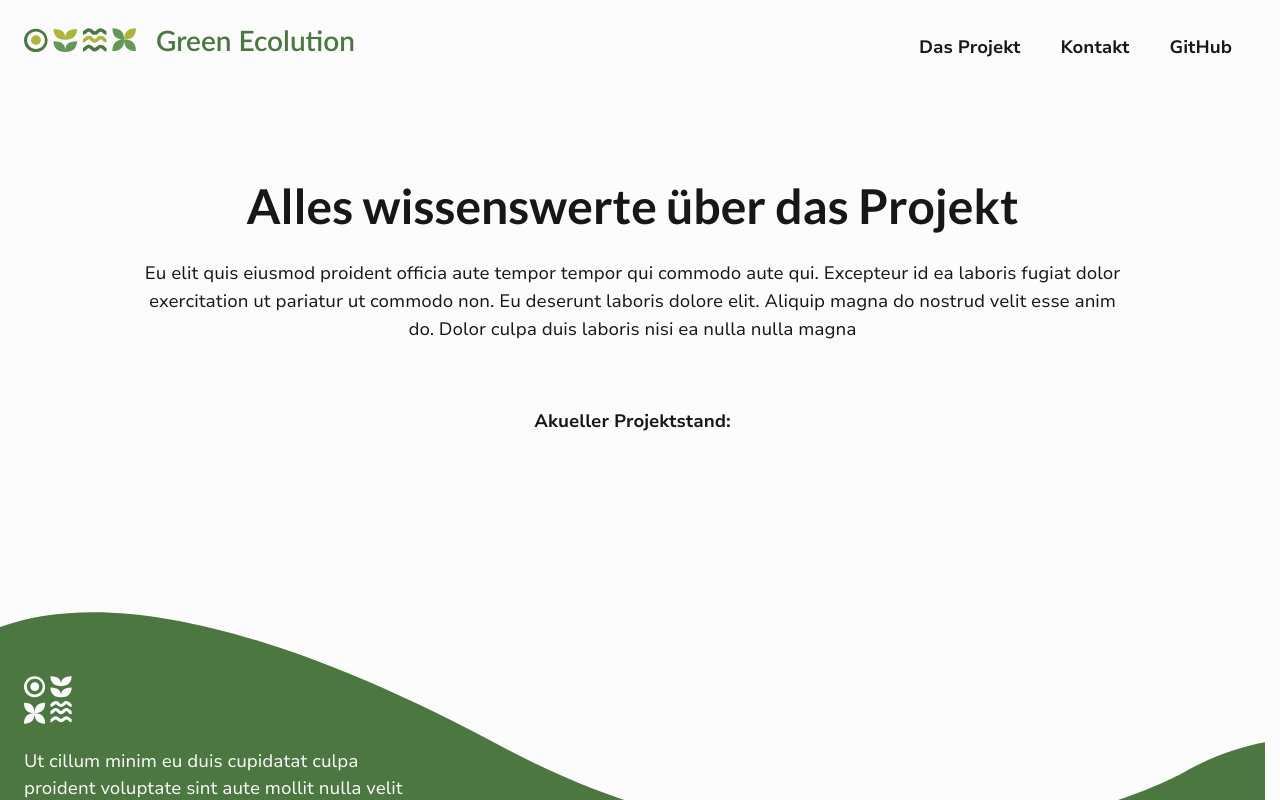
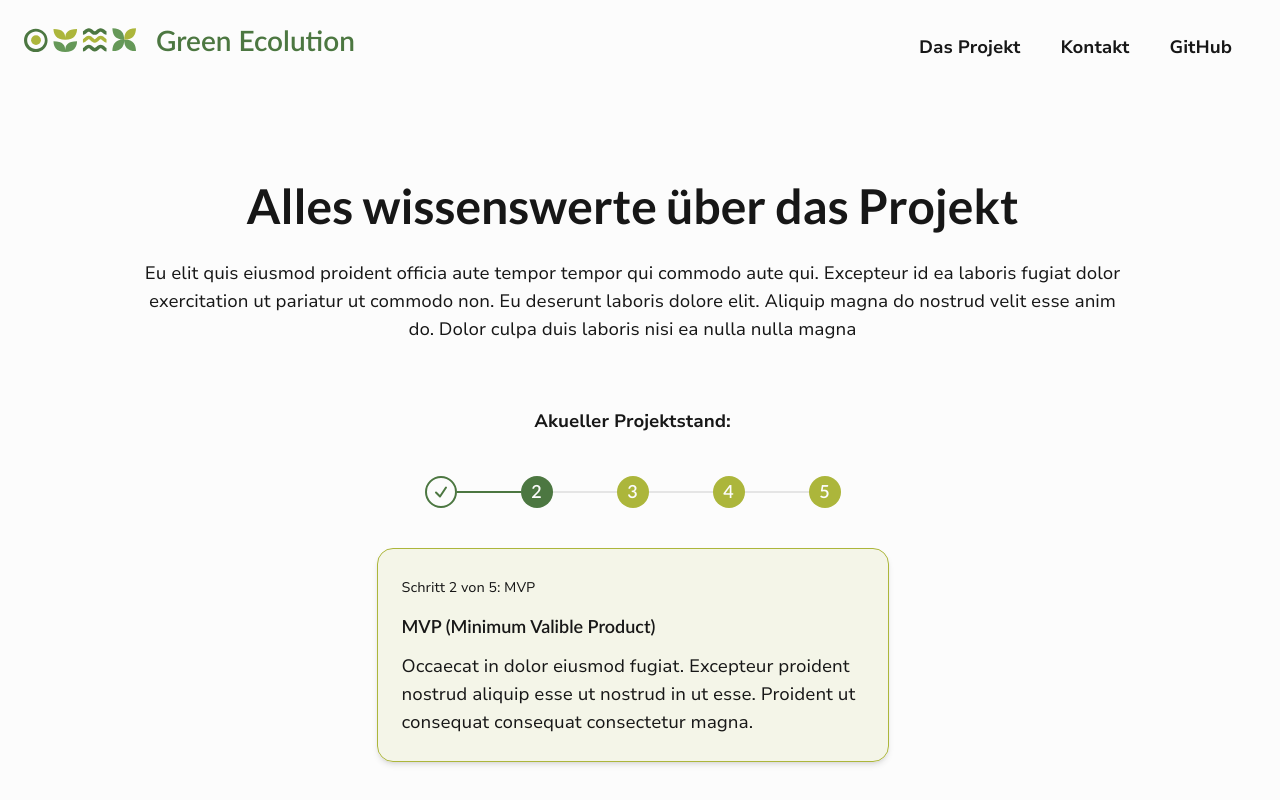
Before and after one commit to green-ecolution/project-website, a React (Vite) app: page /projekt in a window 1280 px wide. Shown: the top 800 px of the page. Built offline with nearby package versions, Linux system fonts and the light colour scheme.

Commit message:
feat: add hero

```diff
--- /dev/null
+++ b/src/data/processSteps.tsx
@@ -0,0 +1,32 @@
+export const steps = [
+    {
+        label: "Konzepterstellung",
+        shortName: "Konzept",
+        isCurrent: false,
+        description: "Occaecat in dolor eiusmod fugiat. Excepteur proident nostrud aliquip esse ut nostrud in ut esse. Proident ut consequat consequat consectetur magna."
+    },
+    {
+        label: "MVP (Minimum Valible Product)",
+        shortName: "MVP",
+        isCurrent: true,
+        description: "Occaecat in dolor eiusmod fugiat. Excepteur proident nostrud aliquip esse ut nostrud in ut esse. Proident ut consequat consequat consectetur magna."
+    },
+    {
+        label: "Projektvorstellung 01",
+        shortName: "Vorstellung 01",
+        isCurrent: false,
+        description: "Occaecat in dolor eiusmod fugiat. Excepteur proident nostrud aliquip esse ut nostrud in ut esse. Proident ut consequat consequat consectetur magna."
+    },
+    {
+        label: "Projektvorstellung 02",
+        shortName: "Vorstellung 02",
+        isCurrent: false,
+        description: "Occaecat in dolor eiusmod fugiat. Excepteur proident nostrud aliquip esse ut nostrud in ut esse. Proident ut consequat consequat consectetur magna."
+    },
+    {
+        label: "Finale Vorstellung",
+        shortName: "Finalisierung",
+        isCurrent: false,
+        description: "Occaecat in dolor eiusmod fugiat. Excepteur proident nostrud aliquip esse ut nostrud in ut esse. Proident ut consequat consequat consectetur magna."
+    },
+];
--- a/src/tsx/components/Hero.tsx
+++ b/src/tsx/components/Hero.tsx
@@ -1,4 +1,7 @@
 import React from 'react';
+import ProcessCard from './cards/ProcessCard';
+import { steps } from '../../data/processSteps';
+import StepCircle from './process/StepCircle';
 
 interface HeroProps {
     headline: string;
@@ -7,14 +10,50 @@ interface HeroProps {
 }
 
 const Hero: React.FC<HeroProps> = ({ headline, description, type }) => {
+    const activeStep = steps.findIndex(step => step.isCurrent);
+
+    const [visibleStep, setVisibleStep] = React.useState(activeStep);
+
+    function toggleVisibleStep(index: number) {
+        setVisibleStep(index);
+    }
 
     return (
-        <section className="my-28 lg:my-36 xl:my-44 px-4 mb-8 max-w-208 mx-auto md:px-6 lg:mb-14 lg:text-center xl:max-w-screen-lg">
-            <h1 className="font-lato font-bold text-4xl mb-4 lg:mb-6 lg:text-5xl xl:text-6xl">{headline}</h1>
-            <p>{description}</p>
+        <section className="my-28 lg:my-36 xl:my-44 px-4 mb-8 max-w-208 mx-auto md:px-6 lg:mb-14 xl:max-w-screen-lg">
+            <h1 className="font-lato font-bold text-4xl mb-4 lg:mb-6 lg:text-5xl lg:text-center xl:text-6xl">{headline}</h1>
+            <p className="lg:text-center">{description}</p>
 
-            <div className={`mt-16 ${type === 'project' ? 'block' : 'hidden'}`}>
-                <p className="font-bold">Akueller Projektstand:</p>
+            <div className={`mt-16 ${type === 'project' ? 'flex flex-col' : 'hidden'}`}>
+                <p className="font-bold text-center">Akueller Projektstand:</p>
+                <ul className="flex items-center justify-center gap-x-8 my-10 md:gap-x-12 lg:gap-x-16">
+                    {steps.map((step, index) => (
+                        <li key={index} className={`relative
+                            ${index === 0 ? '' : 'before:h-0.5 before:w-8 before:absolute before:right-full before:top-1/2 before:-translate-y-1/2 md:before:w-12 lg:before:w-16'}
+                            ${index < activeStep + 1 ? 'before:bg-green-dark-900' : 'before:bg-grey-100'}`}>
+                            <button
+                                aria-label={`Anzeige von Prozess-Schritt ${index}: ${step.shortName}`}
+                                onClick={() => toggleVisibleStep(index)}
+                            >
+                                <StepCircle index={index} activeStep={activeStep}/>
+                            </button>
+                        </li>
+                    ))}
+                </ul>
+
+                <ul className="flex items-center justify-center gap-x-6">
+                    {steps.map((step, index) => (
+                        <li key={index} className={`${visibleStep === index ? 'block' : 'hidden'}`}>
+                            <ProcessCard
+                                label={step.label}
+                                shortName={step.shortName}
+                                description={step.description}
+                                index={index}
+                                maxIndex={steps.length}
+                                isCurrent={index === activeStep}
+                                isCompleted={index < activeStep} />
+                        </li>
+                    ))}
+                </ul>
             </div>
         </section>
     );
--- a/src/tsx/components/cards/ProcessCard.tsx
+++ b/src/tsx/components/cards/ProcessCard.tsx
@@ -1,25 +1,26 @@
 import React from 'react';
 interface ProcessCardProps {
     label: string;
-    kicker: string;
+    shortName: string;
     index: number;
     maxIndex: number;
     description: string;
     isCurrent?: boolean;
     isCompleted?: boolean;
+    detailedShow?: boolean;
 }
 
-const ProcessCard: React.FC<ProcessCardProps> = ({ label, kicker, index, maxIndex, description, isCurrent = false, isCompleted = false }) => {
+const ProcessCard: React.FC<ProcessCardProps> = ({ label, shortName, index, maxIndex, description, isCurrent = false, isCompleted = false, detailedShow = false }) => {
     return (
         <article className={`h-full p-6 shadow-md rounded-2xl mx-4 border md:mx-6 lg:max-w-[32rem] lg:h-auto
             ${isCurrent && !isCompleted ? 'bg-green-light-900/10 border-green-light-900' : ''}
             ${isCompleted && !isCurrent ? 'border-green-dark-900 bg-white' : ''}
             ${!isCompleted && !isCurrent ? 'border-grey-100  bg-white' : ''}
-            ${index % 2 !== 0 ? 'xl:ml-auto' : ''}
+            ${index % 2 !== 0 && detailedShow ? 'xl:ml-auto' : ''}
             ${index + 1 === maxIndex ? 'lg:mb-2' : 'lg:mb-0'}`}
         >
-            <span className="text-sm">{kicker}</span>
-            <h3 className="my-4 font-lato font-semibold text-lg lg:my-5">{label}</h3>
+            <span className="text-sm">Schritt {index + 1} von {maxIndex}: {shortName}</span>
+            <h3 className="my-3 font-lato font-semibold text-lg">{label}</h3>
             <p>{description}</p>
         </article>
     );
--- a/src/tsx/components/process/StepCircle.tsx
+++ b/src/tsx/components/process/StepCircle.tsx
@@ -3,11 +3,13 @@ import React from 'react';
 interface StepCircleProps {
   index: number;
   activeStep: number;
+  detailedShow?: boolean;
 }
 
-const StepCircle: React.FC<StepCircleProps> = ({ index, activeStep }) => {
+const StepCircle: React.FC<StepCircleProps> = ({ index, activeStep, detailedShow = false }) => {
     return (
-        <figure className={`mx-auto flex items-center justify-between rounded-full w-8 h-8 lg:absolute lg:top-1/2 lg:-translate-y-1/2
+        <figure className={`mx-auto flex items-center justify-between rounded-full w-8 h-8
+            ${detailedShow ? 'lg:absolute lg:top-1/2 lg:-translate-y-1/2' : ''}
             ${index === activeStep ? 'text-white bg-green-dark-900' : 'text-white bg-green-light-900'}
             ${index < activeStep ? 'border-2 border-green-dark-900 bg-white' : ''}
             ${index % 2 === 0 ? 'lg:-right-14' : 'lg:-left-14'}`}
--- a/src/tsx/components/sections/Process.tsx
+++ b/src/tsx/components/sections/Process.tsx
@@ -1,39 +1,12 @@
 import { Splide, SplideSlide } from '@splidejs/react-splide';
 import { i18nTranslated } from '../../helper/sliderTranslations';
+import { steps } from '../../../data/processSteps';
 import '@splidejs/react-splide/css';
 import ProcessCard from "../cards/ProcessCard";
 import StepCircle from '../process/StepCircle';
 
 function Process() {
-    const activeStep = 1;
-
-    const steps = [
-        {
-            label: "Konzepterstellung",
-            shortName: "Konzept",
-            description: "Occaecat in dolor eiusmod fugiat. Excepteur proident nostrud aliquip esse ut nostrud in ut esse. Proident ut consequat consequat consectetur magna."
-        },
-        {
-            label: "MVP (Minimum Valible Product)",
-            shortName: "MVP",
-            description: "Occaecat in dolor eiusmod fugiat. Excepteur proident nostrud aliquip esse ut nostrud in ut esse. Proident ut consequat consequat consectetur magna."
-        },
-        {
-            label: "Produktvorstellung 01",
-            shortName: "Vorstellung 01",
-            description: "Occaecat in dolor eiusmod fugiat. Excepteur proident nostrud aliquip esse ut nostrud in ut esse. Proident ut consequat consequat consectetur magna."
-        },
-        {
-            label: "Produktvorstellung 02",
-            shortName: "Vorstellung 02",
-            description: "Occaecat in dolor eiusmod fugiat. Excepteur proident nostrud aliquip esse ut nostrud in ut esse. Proident ut consequat consequat consectetur magna."
-        },
-        {
-            label: "Finale Vorstellung",
-            shortName: "Finalisierung",
-            description: "Occaecat in dolor eiusmod fugiat. Excepteur proident nostrud aliquip esse ut nostrud in ut esse. Proident ut consequat consequat consectetur magna."
-        },
-    ];
+    const activeStep = steps.findIndex(step => step.isCurrent);
 
     const breakpoints = {
         640: {
@@ -69,11 +42,12 @@ function Process() {
                             <ProcessCard
                                 label={step.label}
                                 description={step.description}
-                                kicker={`Schritt ${index + 1} von ${steps.length}: ${step.shortName}`}
+                                shortName={step.shortName}
                                 index={index}
                                 maxIndex={steps.length}
                                 isCurrent={index === activeStep}
-                                isCompleted={index < activeStep} />
+                                isCompleted={index < activeStep}
+                                detailedShow />
 
                             <div className={`relative mt-6 lg:static lg:mt-0 lg:before:w-0.5 lg:before:h-1/2 lg:after:w-0.5 lg:after:h-1/2
                                 ${index !== 0 ? 'before:w-1/2 before:h-0.5 before:absolute before:left-0 before:top-1/2 before:-z-10' : ''}
@@ -83,7 +57,10 @@ function Process() {
                                 ${index > activeStep ? 'before:bg-grey-100 after:bg-grey-100' : ''}
                                 ${index % 2 === 0 ? 'lg:before:-right-10 lg:before:left-auto lg:before:top-0 lg:after:-right-10' : 'lg:before:-left-[2.6rem] lg:before:right-auto lg:before:top-0 lg:after:-left-[2.6rem]'}`}
                             >
-                                <StepCircle index={index} activeStep={activeStep} />
+                                <StepCircle
+                                    index={index}
+                                    activeStep={activeStep}
+                                    detailedShow />
                             </div>
                         </div>
                     </SplideSlide>
```
